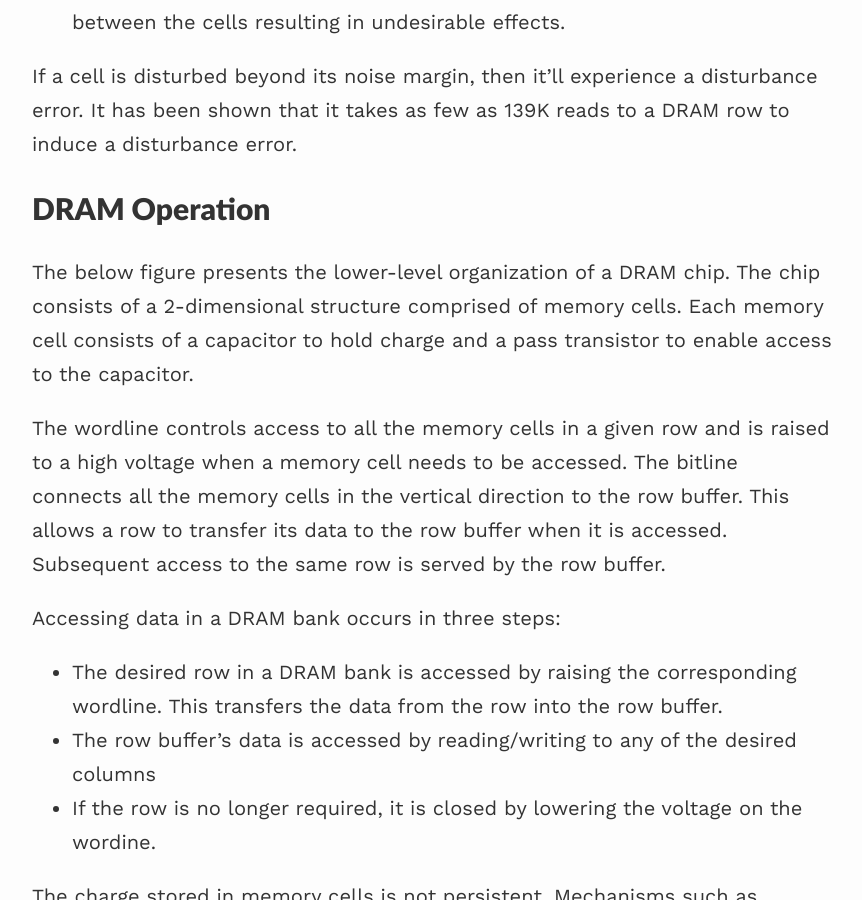
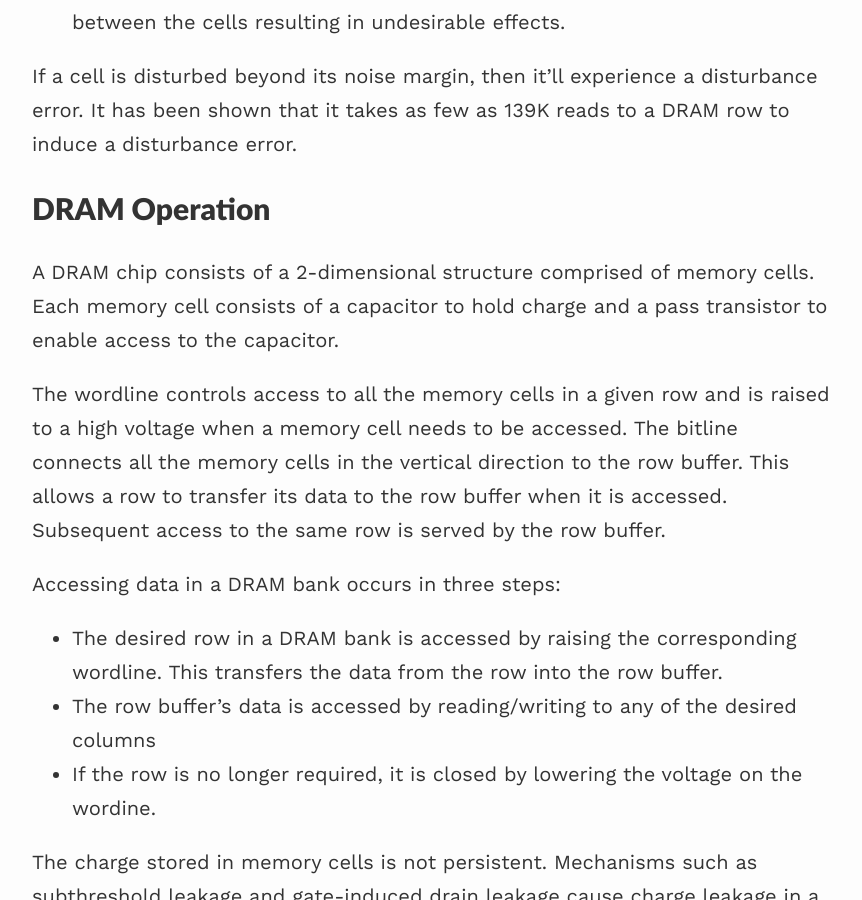
Before and after one commit to sathvikswaminathan/webpage, a Jekyll site: the page built from _posts/2022-11-08-flipping-bits-in.md, in a window 1280 px wide and 900 px high, scrolled down 925 px. Shown: the whole window, without its empty margins (208-1070 px from the left). Built offline with Jekyll 4.4.1, drawn with Linux system fonts in a browser that asks for light colours; nearby versions of some CDN libraries.

```diff
--- a/_posts/2022-11-08-flipping-bits-in.md
+++ b/_posts/2022-11-08-flipping-bits-in.md
@@ -17,7 +17,7 @@ If a cell is disturbed beyond its noise margin, then it'll experience a disturba
 
 ## DRAM Operation
 
-The below figure presents the lower-level organization of a DRAM chip. The chip consists of a 2-dimensional structure comprised of memory cells. Each memory cell consists of a capacitor to hold charge and a pass transistor to enable access to the capacitor.
+A DRAM chip consists of a 2-dimensional structure comprised of memory cells. Each memory cell consists of a capacitor to hold charge and a pass transistor to enable access to the capacitor.
 
 
 The wordline controls access to all the memory cells in a given row and is raised to a high voltage when a memory cell needs to be accessed. The bitline connects all the memory cells in the vertical direction to the row buffer. This allows a row to transfer its data to the row buffer when it is accessed. Subsequent access to the same row is served by the row buffer.
```
